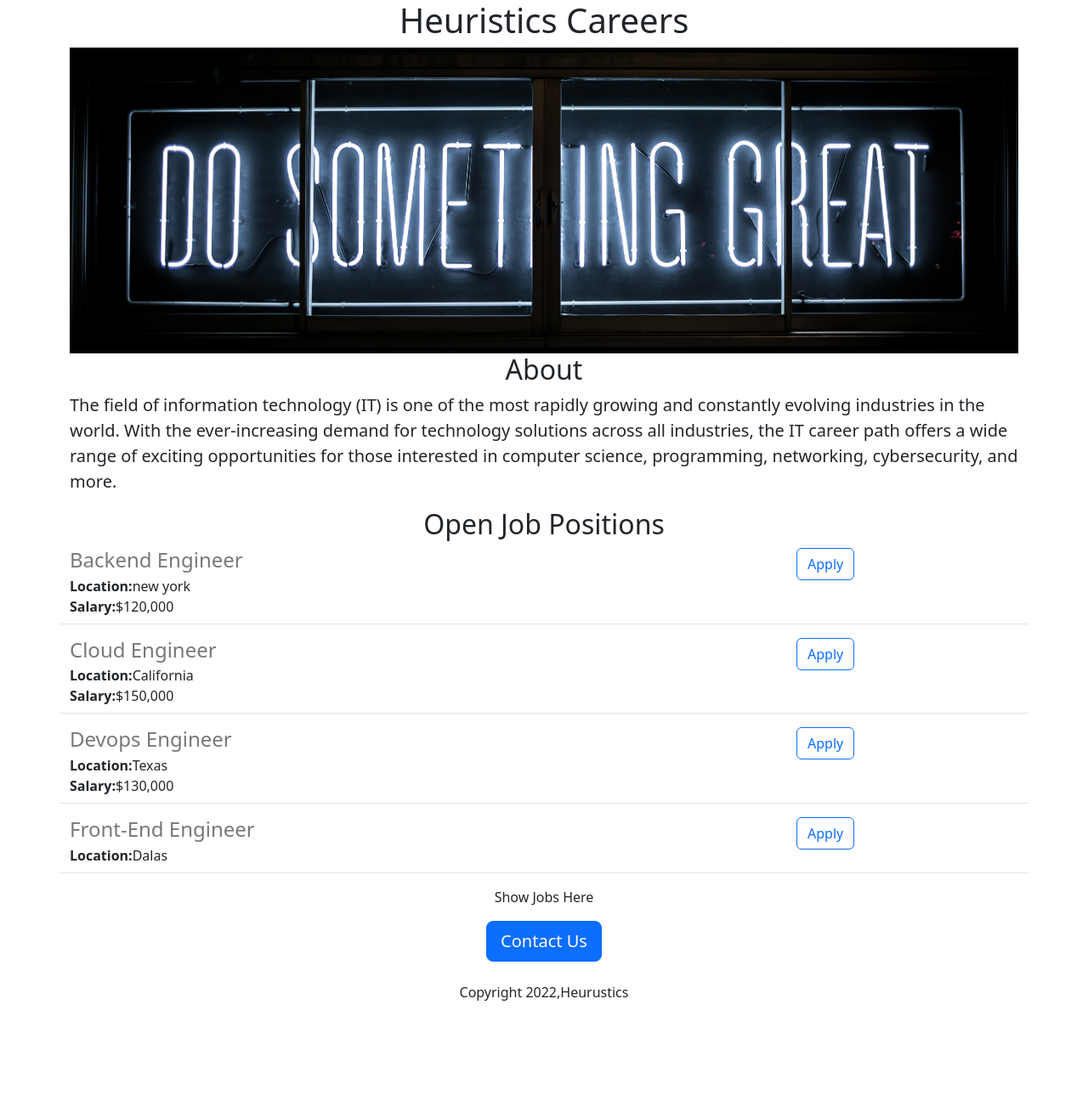
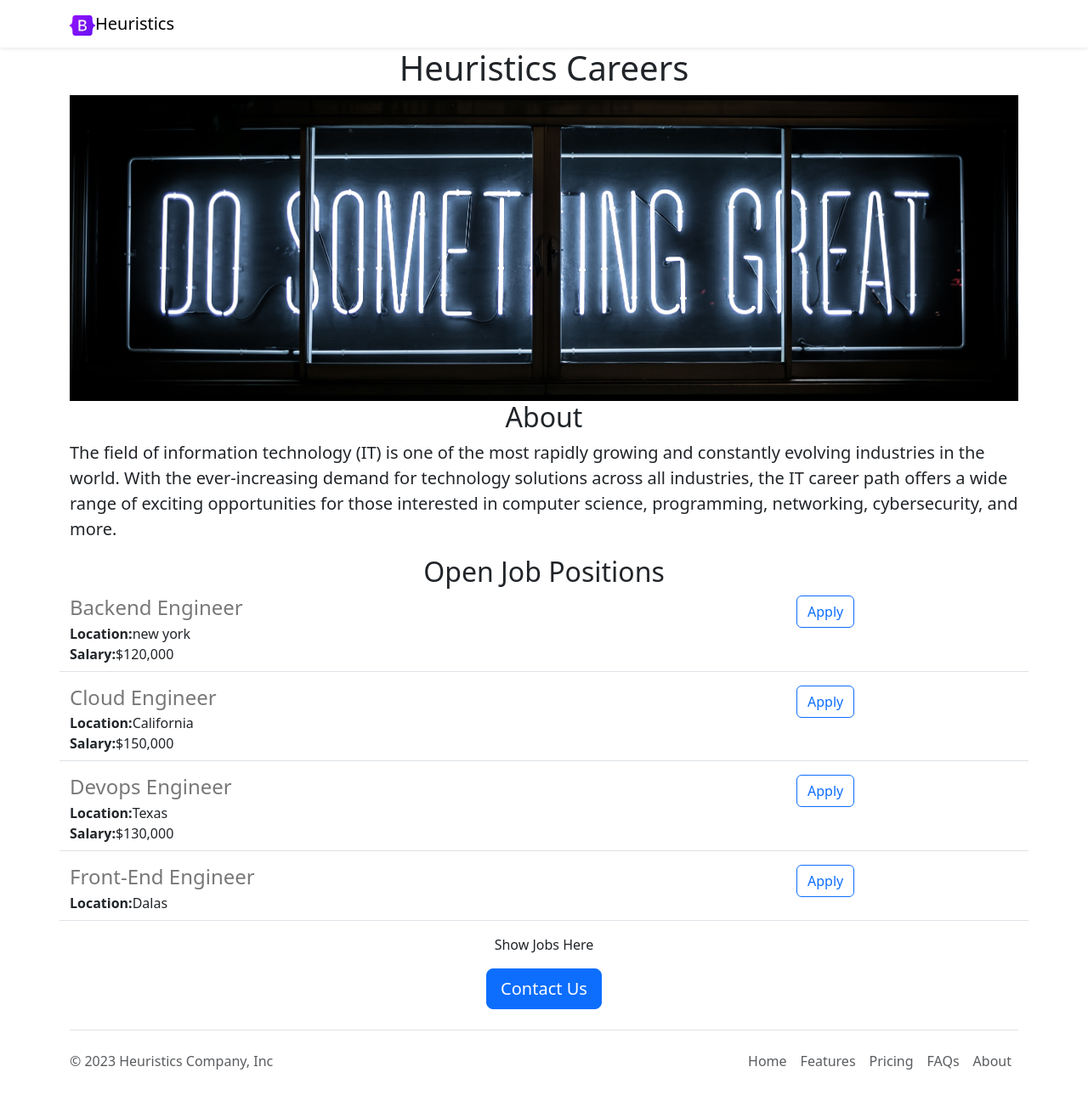
Before and after one commit to AbhishekVarma11/Heurustics-Website, a Flask app: page / in a window 1280 px wide. Shown: the whole page at 85% size. Before the commit the page ends 1178 px from the top, so only its background shows below. Run offline with Flask 2, Linux system fonts and the light colour scheme.

Commit message:
navnbar,footer added

```diff
--- /dev/null
+++ b/templates/footer.html
@@ -0,0 +1,17 @@
+<div class="container">
+  <footer class="d-flex flex-wrap justify-content-between align-items-center py-3 my-4 border-top">
+    <p class="col-md-4 mb-0 text-body-secondary">&copy; 2023 Heuristics Company, Inc</p>
+
+    <a href="/" class="col-md-4 d-flex align-items-center justify-content-center mb-3 mb-md-0 me-md-auto link-body-emphasis text-decoration-none">
+      <svg class="bi me-2" width="40" height="32"><use xlink:href="#bootstrap"/></svg>
+    </a>
+
+    <ul class="nav col-md-4 justify-content-end">
+      <li class="nav-item"><a href="#" class="nav-link px-2 text-body-secondary">Home</a></li>
+      <li class="nav-item"><a href="#" class="nav-link px-2 text-body-secondary">Features</a></li>
+      <li class="nav-item"><a href="#" class="nav-link px-2 text-body-secondary">Pricing</a></li>
+      <li class="nav-item"><a href="#" class="nav-link px-2 text-body-secondary">FAQs</a></li>
+      <li class="nav-item"><a href="#" class="nav-link px-2 text-body-secondary">About</a></li>
+    </ul>
+  </footer>
+</div>
--- a/templates/home.html
+++ b/templates/home.html
@@ -14,6 +14,7 @@
   </style>
 </head>
 <body>
+  {% include 'navbar.html' %}
   <div class="container">
 	<h1 class="text-center" mt-2 mb-4>{{company_name}} Careers</h1>
 	<img class="img-fluid"id="banner" src="https://flask-first-website-1.abhishekvarma11.repl.co/static/banner.jpg" alt="Image not Loaded width="320" height="320">
@@ -28,8 +29,8 @@
 	<p class="text-center",class="lead" >Show Jobs Here</p>
     <div class="text-center">
 	<button class="btn btn-primary btn-lg">Contact Us</button>
-      <p class="mt-4">Copyright 2022,Heurustics</p>
     </div>
 </div>
+  {% include 'footer.html' %}
 </body>
 </html>
--- /dev/null
+++ b/templates/navbar.html
@@ -0,0 +1,9 @@
+
+ <nav class="navbar shadow-sm fixed-top bg-white" >
+  <div class="container">
+    <a class="navbar-brand" href="#">
+      <img src="/static/bootstrap-logo.svg" alt="Heuristics" width="30" height="24">Heuristics
+    </a>
+  </div>
+</nav>
+<div style="height:56px"></div>
```
Also changed, not shown: static/bootstrap-logo.svg (added).
